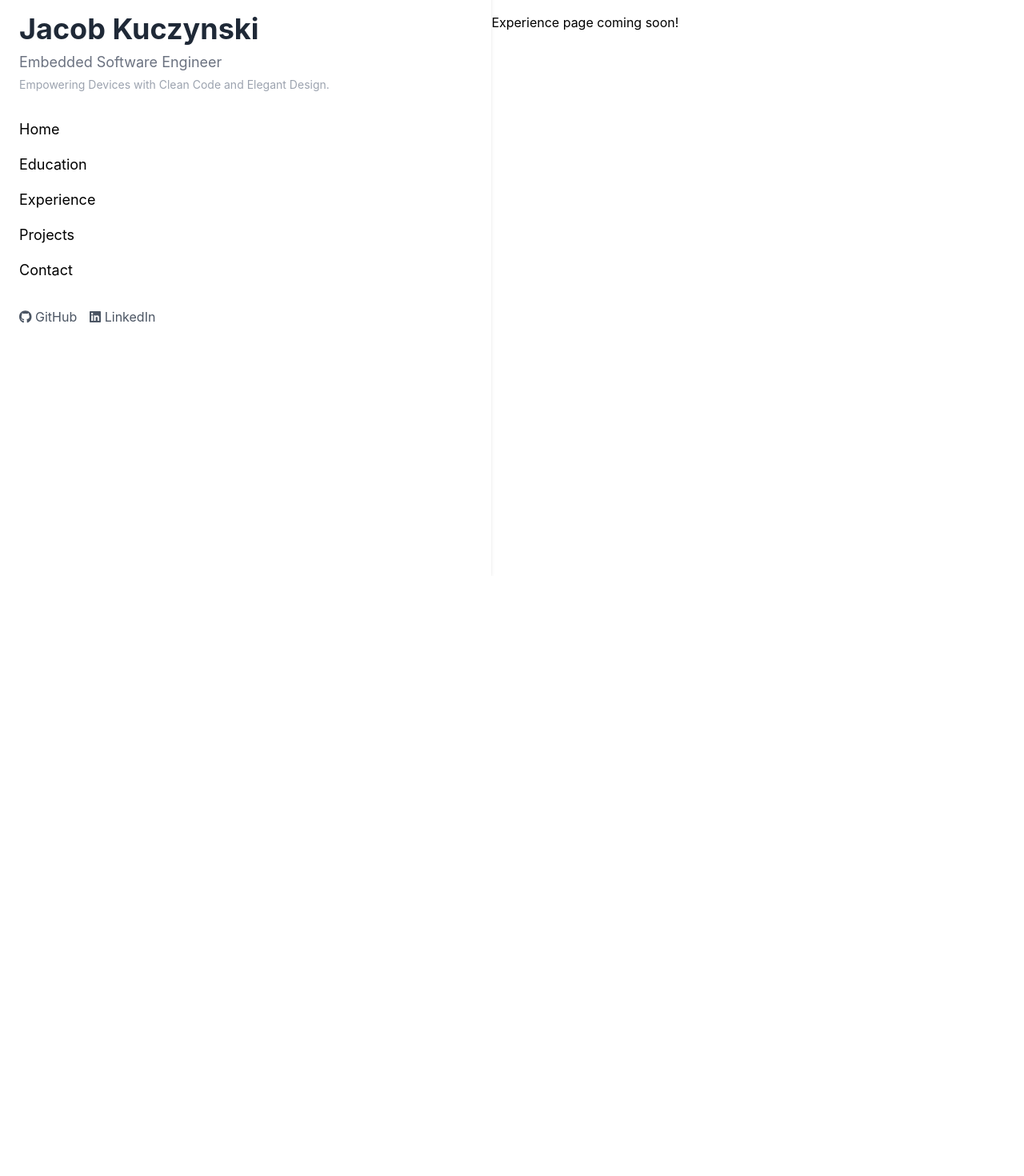
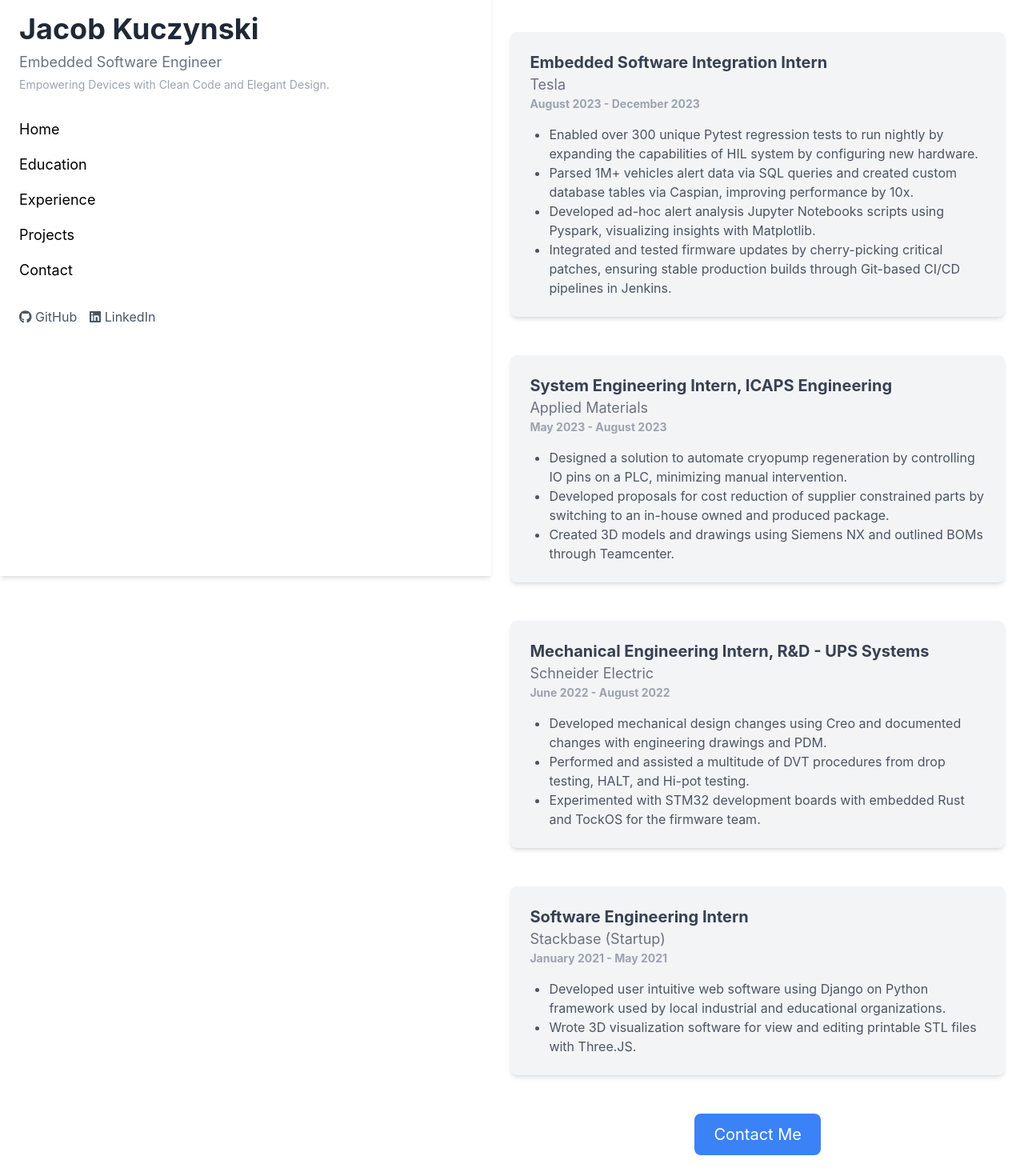
Before and after one commit to jkucz01/portfolio-website, a React (Create React App) app: page /experience in a window 1280 px wide. Shown: the part 80-1550 px from the top of the page at 80% size. Before the commit the page ends 800 px from the top, so only its background shows below. Built offline with nearby package versions, Linux system fonts and the light colour scheme.

Commit message:
added experience from resume

```diff
--- a/src/pages/Experience.js
+++ b/src/pages/Experience.js
@@ -1,7 +1,73 @@
 import React from "react";
+import { Link } from "react-router-dom";
 
 export default function Experience() {
     return (
-        <h1>Experience page coming soon!</h1>
+        <div className="container mx-auto p-6">
+            <section className="mb-12">
+                <div className="rounded-lg bg-gray-100 p-6 shadow-md">
+                    <h3 className="text-xl font-bold text-gray-700">
+                        Embedded Software Integration Intern
+                        <span className="block text-lg font-normal text-gray-500">Tesla</span>
+                        <span className="block text-sm text-gray-400">August 2023 - December 2023</span>
+                    </h3>
+                    <ul className="text-md mt-4 list-disc pl-6 text-gray-600">
+                        <li>Enabled over 300 unique Pytest regression tests to run nightly by expanding the capabilities of HIL system by configuring new hardware.</li>
+                        <li>Parsed 1M+ vehicles alert data via SQL queries and created custom database tables via Caspian, improving performance by 10x.</li>
+                        <li>Developed ad-hoc alert analysis Jupyter Notebooks scripts using Pyspark, visualizing insights with Matplotlib.</li>
+                        <li>Integrated and tested firmware updates by cherry-picking critical patches, ensuring stable production builds through Git-based CI/CD pipelines in Jenkins.</li>
+                    </ul>
+                </div>
+            </section>
+            <section className="mb-12">
+                <div className="rounded-lg bg-gray-100 p-6 shadow-md">
+                    <h3 className="text-xl font-bold text-gray-700">
+                        System Engineering Intern, ICAPS Engineering
+                        <span className="block text-lg font-normal text-gray-500">Applied Materials</span>
+                        <span className="block text-sm text-gray-400">May 2023 - August 2023</span>
+                    </h3>
+                    <ul className="text-md mt-4 list-disc pl-6 text-gray-600">
+                        <li>Designed a solution to automate cryopump regeneration by controlling IO pins on a PLC, minimizing manual intervention.</li>
+                        <li>Developed proposals for cost reduction of supplier constrained parts by switching to an in-house owned and produced package.</li>
+                        <li>Created 3D models and drawings using Siemens NX and outlined BOMs through Teamcenter.</li>
+                    </ul>
+                </div>
+            </section>
+            <section className="mb-12">
+                <div className="rounded-lg bg-gray-100 p-6 shadow-md">
+                    <h3 className="text-xl font-bold text-gray-700">
+                        Mechanical Engineering Intern, R&D - UPS Systems
+                        <span className="block text-lg font-normal text-gray-500">Schneider Electric</span>
+                        <span className="block text-sm text-gray-400">June 2022 - August 2022</span>
+                    </h3>
+                    <ul className="text-md mt-4 list-disc pl-6 text-gray-600">
+                        <li>Developed mechanical design changes using Creo and documented changes with engineering drawings and PDM.</li>
+                        <li>Performed and assisted a multitude of DVT procedures from drop testing, HALT, and Hi-pot testing.</li>
+                        <li>Experimented with STM32 development boards with embedded Rust and TockOS for the firmware team.</li>
+                    </ul>
+                </div>
+            </section>
+            <section className="mb-12">
+                <div className="rounded-lg bg-gray-100 p-6 shadow-md">
+                    <h3 className="text-xl font-bold text-gray-700">
+                        Software Engineering Intern
+                        <span className="block text-lg font-normal text-gray-500">Stackbase (Startup)</span>
+                        <span className="block text-sm text-gray-400">January 2021 - May 2021</span>
+                    </h3>
+                    <ul className="text-md mt-4 list-disc pl-6 text-gray-600">
+                        <li>Developed user intuitive web software using Django on Python framework used by local industrial and educational organizations.</li>
+                        <li>Wrote 3D visualization software for view and editing printable STL files with Three.JS.</li>
+                    </ul>
+                </div>
+            </section>
+            <section className="text-center">
+                <Link
+                to="/contact"
+                className="inline-block rounded-lg bg-blue-500 px-6 py-3 text-xl text-white transition hover:bg-blue-600"
+                >
+                Contact Me
+                </Link>
+            </section>
+        </div>
     );
 }
```
